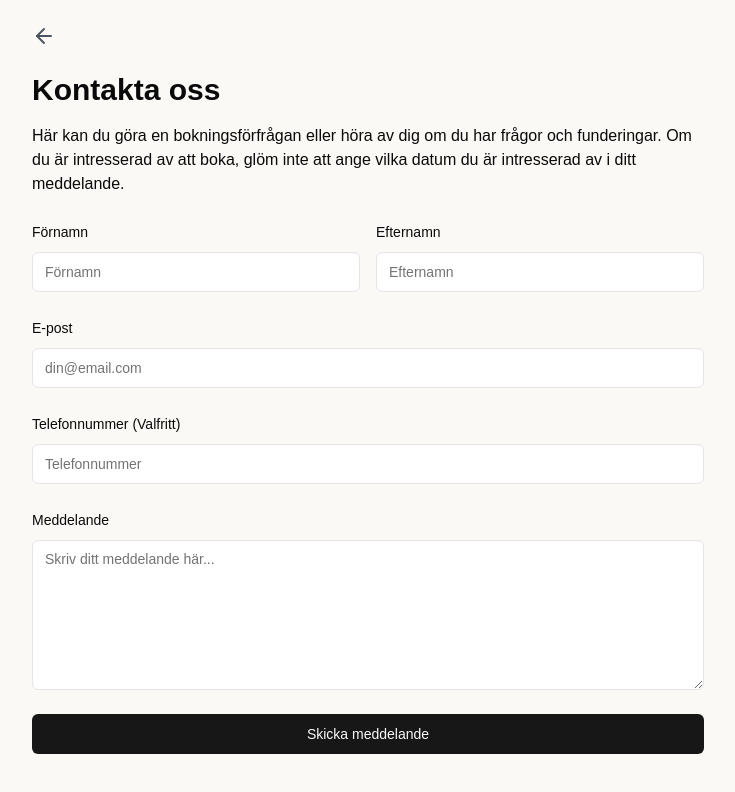
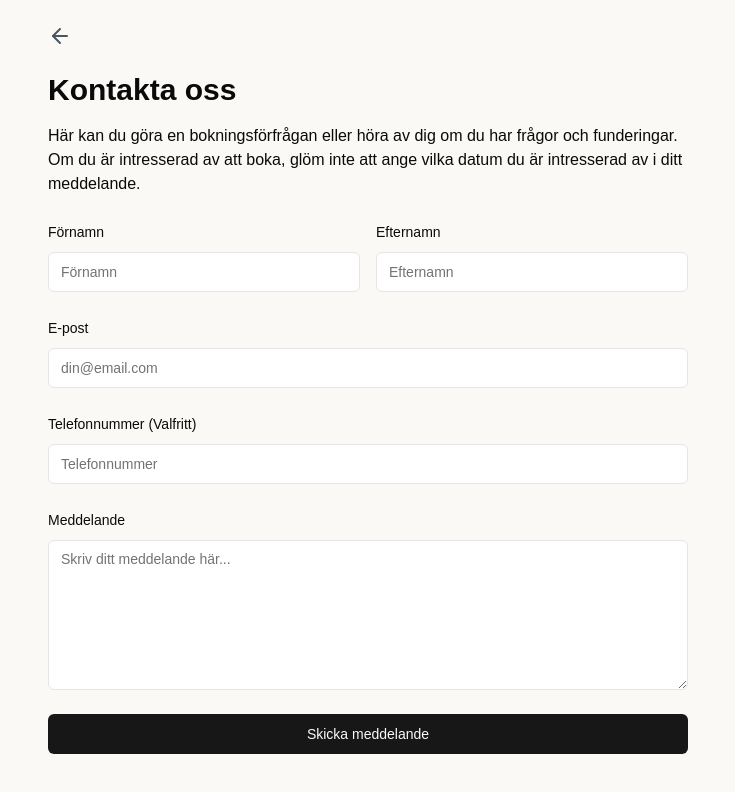
Before and after one commit to WilliamNordqvist/bergkulla, a Next.js app: page /contact in a window 1280 px wide. Shown: the top 792 px of the page, without its empty margins (272-1007 px from the left). Built offline with nearby package versions, Linux system fonts and the light colour scheme.

Commit message:
padding contact page

```diff
--- a/app/contact/page.tsx
+++ b/app/contact/page.tsx
@@ -70,7 +70,7 @@ export default function Contact() {
   }
 
   return (
-    <div className="pt-6 mx-auto max-w-2xl">
+    <div className="pt-6 p-4 mx-auto max-w-2xl">
       <Link
         href="/"
         className="pb-6 cursor-pointer text-gray-600 hover:text-gray-900 transition-colors flex items-center gap-2"
```
